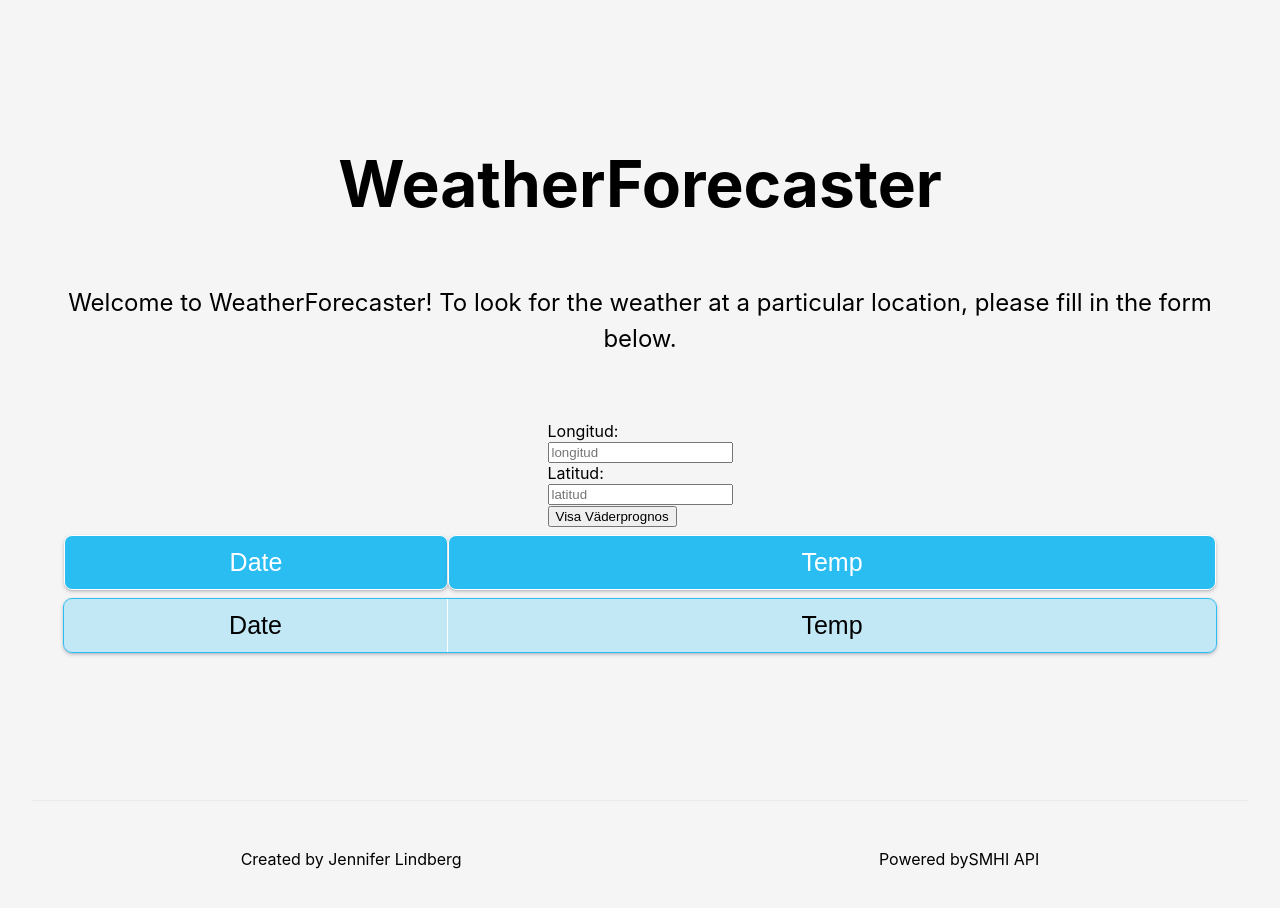
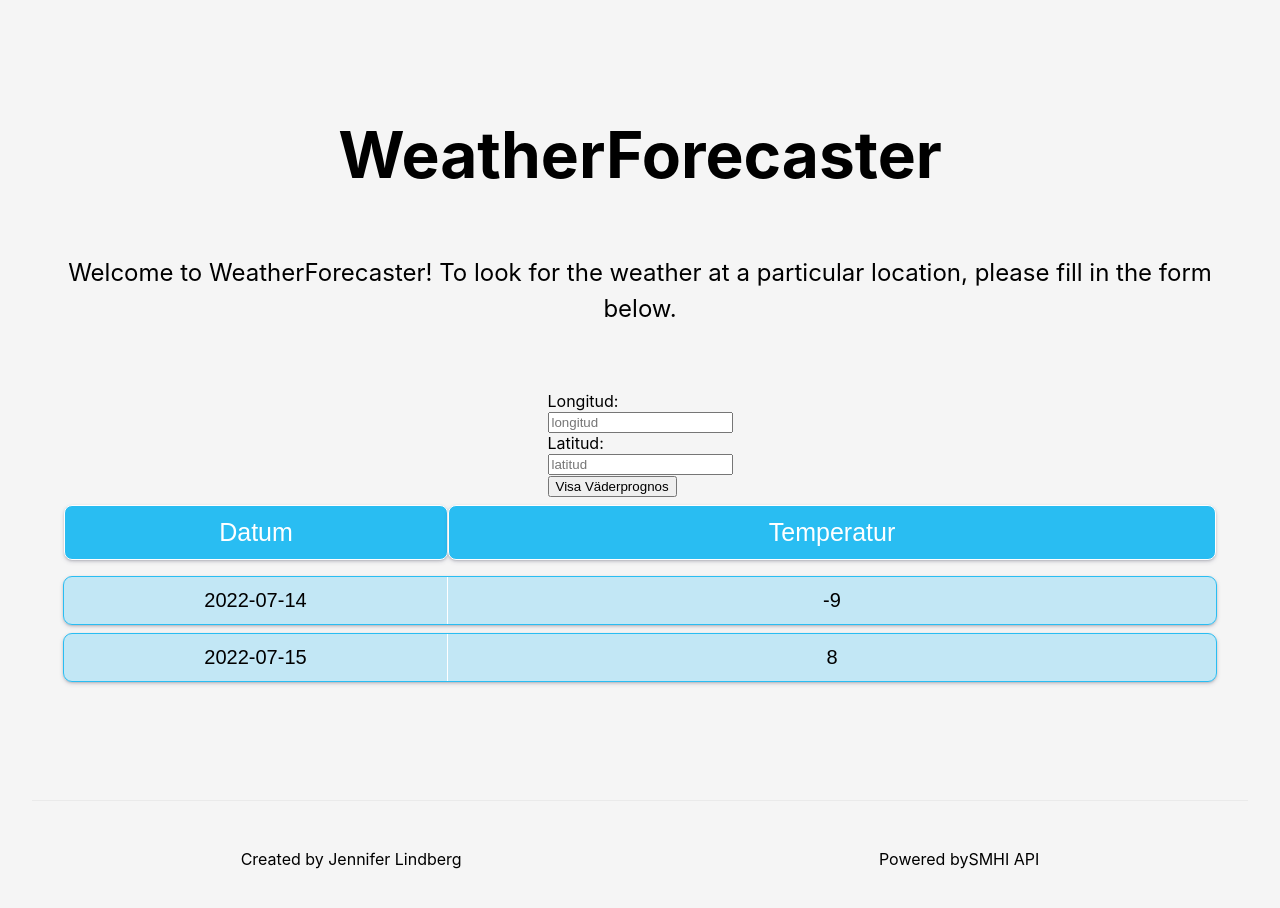
Before and after one commit to jenniferlindberg/weatherForecaster, a Next.js app: page / in a window 1280 px wide. Shown: the top 908 px of the page. Built offline with nearby package versions, Linux system fonts and the light colour scheme.

Commit message:
feat: create `DataDateView` showing data in the UI, issue #7

```diff
--- a/components/DayOverview.tsx
+++ b/components/DayOverview.tsx
@@ -1,13 +1,40 @@
-import React from "react";
+import React, { useEffect, useState } from "react";
 import styles from "../styles/DayOverview.module.css";
+import type { NextPage } from "next";
 
-const DayOverview = () => (
-  <div className={styles.container}>
-    <div className={styles.day}>
-      <div className={styles.dateColumn}>Date</div>
-      <div className={styles.tempColumn}>Temp</div>
+const DayOverview: NextPage<{
+  weatherData: {};
+}> = (props) => {
+  const [midDayData, setMidDayData] = useState([]);
+
+  useEffect(() => {
+    const keys = Object.keys(props.weatherData);
+    const midDayKeys = keys.filter((el) => el.slice(11, 13) === "19");
+    let cleanData: {}[] = [];
+
+    midDayKeys.forEach((el) => {
+      console.log(props.weatherData[el]);
+      cleanData = [
+        ...cleanData,
+        { dateTime: el, temperature: props.weatherData[el] },
+      ];
+    });
+
+    console.log({ cleanData });
+
+    setMidDayData(cleanData);
+  }, [props.weatherData]);
+
+  return (
+    <div className={styles.container}>
+      {midDayData.map((el) => (
+        <div className={styles.day} key={el.dateTime}>
+          <div className={styles.dateColumn}>{el.dateTime.slice(0, 10)}</div>
+          <div className={styles.tempColumn}>{el.temperature}</div>
+        </div>
+      ))}
     </div>
-  </div>
-);
+  );
+};
 
 export default DayOverview;
--- a/components/ResultPresenter.tsx
+++ b/components/ResultPresenter.tsx
@@ -21,7 +21,7 @@ const DUMMY_WEATHER = {
     },
     {
       parameters: [{ name: "t", unit: "Cel", values: [8] }],
-      validTime: "2022-07-14T22:00:00Z",
+      validTime: "2022-07-15T19:00:00Z",
     },
   ],
 };
@@ -32,7 +32,7 @@ const ResultPresenter: NextPage<{
   const [weatherData, setWeatherData] = useState<{ [key: string]: number }>({});
 
   const getWeatherData = React.useCallback(
-    async (longitude: string, latitude: string) => {
+    async (longitude: String, latitude: String) => {
       /* const data = await fetch(
       `https://opendata-download-metfcst.smhi.se/api/category/pmp3g/version/2/geotype/point/lon/${longitude}/lat/${latitude}/data.json`
     );
@@ -63,16 +63,16 @@ const ResultPresenter: NextPage<{
   }, [weatherData]);
 
   useEffect(() => {
-    console.log("Results:", props.coordinates);
-  }, [props]);
+    getWeatherData(props.coordinates[0], props.coordinates[1]);
+  }, [props, getWeatherData]);
 
   return (
     <div>
       <div className={styles.container}>
-        <div className={styles.dateColumn}>Date</div>
-        <div className={styles.tempColumn}>Temp</div>
+        <div className={styles.dateColumn}>Datum</div>
+        <div className={styles.tempColumn}>Temperatur</div>
       </div>
-      <DayOverview />
+      <DayOverview weatherData={weatherData} />
     </div>
   );
 };
--- a/styles/DayOverview.module.css
+++ b/styles/DayOverview.module.css
@@ -1,22 +1,25 @@
 .container {
   display: flex;
   width: 100vw;
-  justify-content: center;
+  align-items: center;
+  flex-direction: column;
   margin-top: 1vh;
   font-family: Arial, Helvetica, sans-serif;
 }
 
 .day {
+  background-color: rgba(41, 189, 242, 0.25);
+  margin-top: 1vh;
   border: 1px solid #29bdf2;
   border-radius: 9px;
   display: flex;
   justify-content: center;
+  align-items: center;
   box-shadow: rgba(50, 50, 93, 0.25) 0px 2px 5px -1px,
     rgba(0, 0, 0, 0.3) 0px 1px 3px -1px;
 }
 
 .dateColumn {
-  background-color: rgba(41, 189, 242, 0.25);
   width: 30vw;
   border-right: 1px solid white;
   border-radius: 8px 0px 0px 8px;
@@ -27,7 +30,6 @@
 }
 
 .tempColumn {
-  background-color: rgba(41, 189, 242, 0.25);
   width: 60vw;
   text-align: center;
   border-radius: 0px 8px 8px 0px;
@@ -37,12 +39,12 @@
 
 @media screen and (min-width: 601px) {
   .container {
-    font-size: 25px;
+    font-size: 20px;
   }
 }
 
 @media screen and (max-width: 600px) {
   .container {
-    font-size: 15px;
+    font-size: 12px;
   }
 }
```
